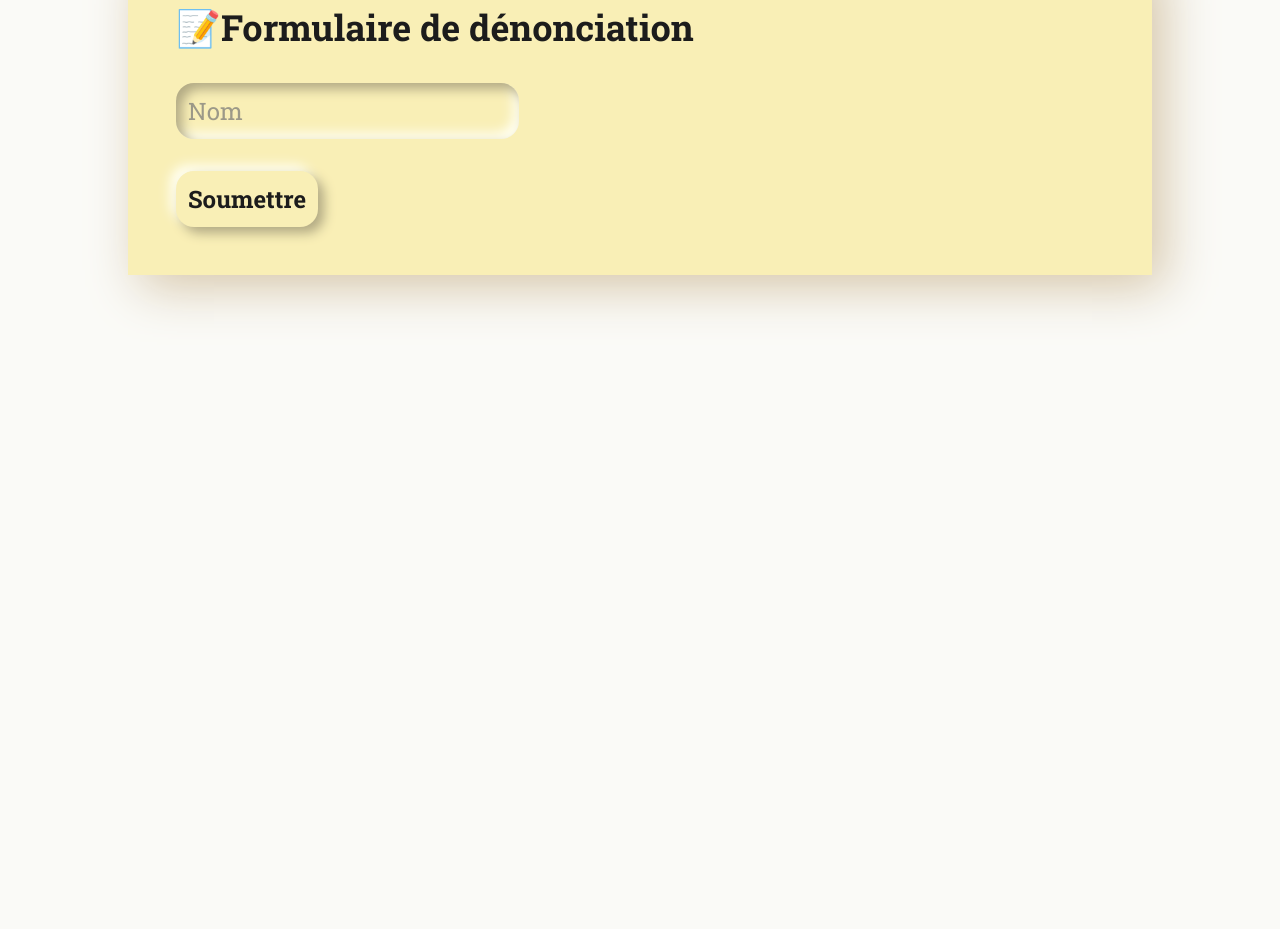
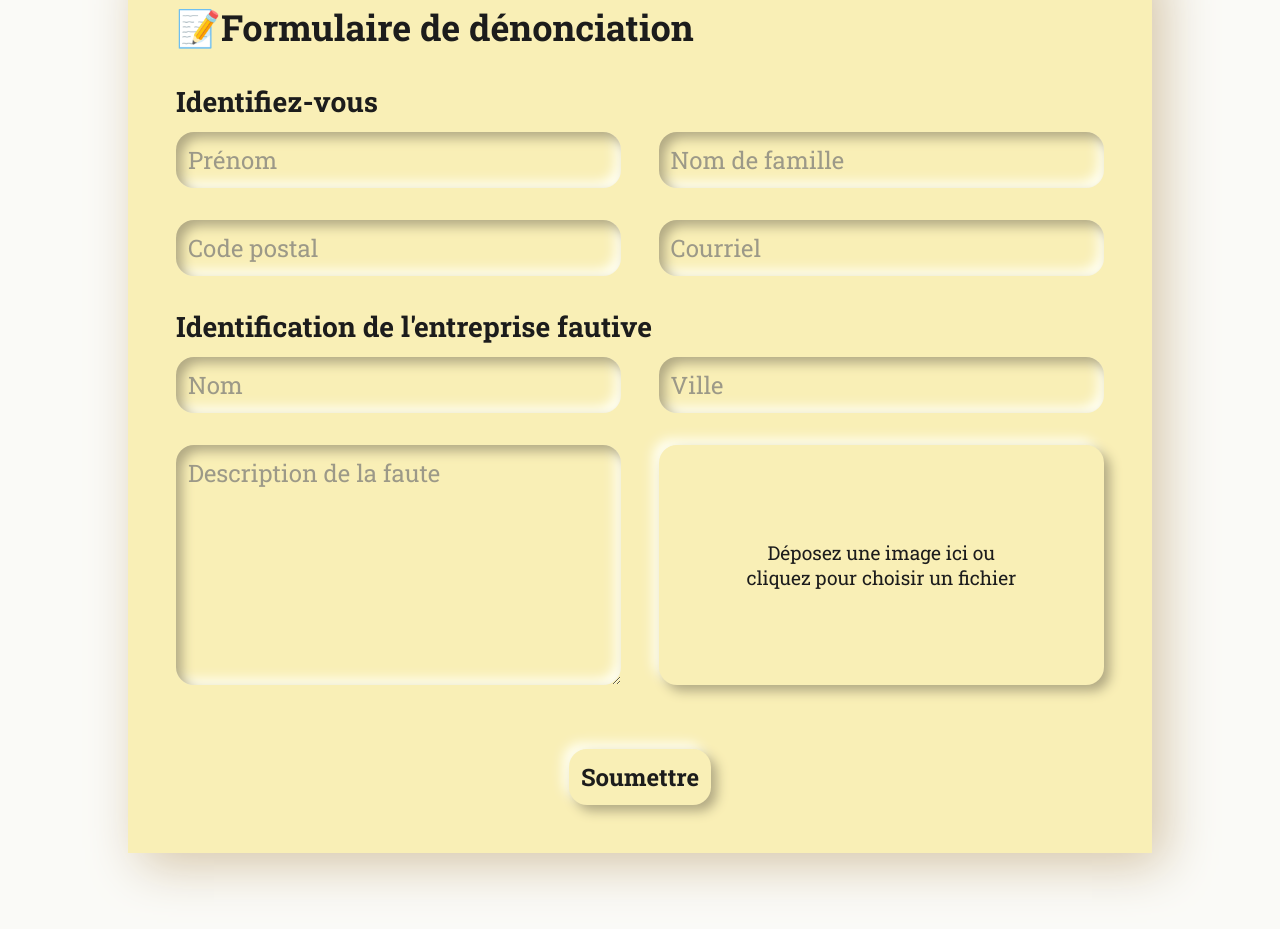
Before and after one commit to ssjbm/prixcitron, a website: page index.html in a window 1280 px wide. Shown: the part 2769-3698 px from the top of the page. Before the commit the page ends 3172 px from the top, so only its background shows below. Drawn offline with Linux system fonts and the light colour scheme.

Commit message:
Update du formulaire

```diff
--- a/index.html
+++ b/index.html
@@ -2,7 +2,7 @@
 <html lang="fr">
 <head>
     <meta charset="UTF-8">
-    <meta name="viewport" content="width=device-width, initial-scale=1.0">
+    <meta name="viewport" content="width=device-width, initial-scale=1, maximum-scale=1">
     <link rel="icon" type="image/x-icon" href="favicon.ico">
     <link rel="stylesheet" href="./styles/styles.min.css">
     <title>Prix Citron</title>
@@ -59,11 +59,39 @@
 
     <div class="row form">
         <h2>📝Formulaire de dénonciation</h2>
-<br>
-        <input type="text" placeholder="Nom">
+        <br>
+<h3>Identifiez-vous</h3>
+
+
+        <div class="dline">
+            <input type="text" placeholder="Prénom">
+            <input type="text" placeholder="Nom de famille">
+        </div>
+        <br>
+        <div class="dline">
+            <input type="text" placeholder="Code postal">
+            <input type="text" placeholder="Courriel">
+        </div>
+
+
+
+        <br>
+
+        <h3>Identification de l'entreprise fautive</h3>
+
+        <div class="dline">
+            <input type="text" placeholder="Nom">
+            <input type="text" placeholder="Ville">
+        </div>
+
+        <br>
+        <div class="dline">
+            <textarea placeholder="Description de la faute"></textarea>
+            <div class="dndfile">Déposez une image ici ou<br>cliquez pour choisir un fichier</div>
+        </div>
 
         <br><br>
-        <input type="submit" value="Soumettre">
+        <div class="sline"><input type="submit" value="Soumettre"></div>
 
     </div>
 
--- a/styles/styles.scss
+++ b/styles/styles.scss
@@ -134,7 +134,32 @@ body {
             background-color: var(--jaune-mix);
             box-shadow:  0.5rem 0.5rem 2rem var(--beige);
 
+            h3 {
+                margin-bottom: 0.5rem;
+            }
 
+            div.dline {
+                display: flex;
+                justify-content: space-between;
+                align-items: center;
+
+                input, textarea {
+                    width: 48%;
+                }
+            }
+
+            div.sline {
+                display: flex;
+                justify-content: center;
+                align-items: center;
+                text-align: center;
+                // input, textarea {
+                //     width: 48%;
+                // }
+            }
+
+
+            textarea,
             input[type="text"] {
 
                 font-size: 1rem;
@@ -148,6 +173,8 @@ body {
 
                 appearance: none;
                 -webkit-appearance: none;
+
+                width: 100%;
 
                 &::placeholder {
                     opacity: 0.7;
@@ -186,6 +213,40 @@ body {
                 }
 
             }
+
+            textarea {
+                height: 10rem;
+            }
+
+
+
+            .dndfile {
+                // background-color: red;
+                width: 48%;
+                height: 10rem;
+                display: flex;
+                align-items: center;
+                justify-content: center;
+                text-align: center;
+                font-size: 0.8rem;
+
+                border-radius: 0.75rem;
+                background: var(--jaune-mix);
+                box-shadow: 0.25rem 0.25rem 0.5rem #b1a983,
+                            -0.25rem -0.25rem 0.5rem #fffff3;
+
+                user-select: none;
+                cursor: pointer;
+                &:active {
+                    border-radius: 0.75rem;
+                    background: linear-gradient(145deg, #e4daa8, #ffffc8);
+                    box-shadow:  0.25rem 0.25rem 0.5rem #cac296,
+                                -0.25rem -0.25rem 0.5rem #ffffe0;
+                }
+
+            }
+
+
         }
 
     }
```
Also changed, not shown: styles/styles.min.css.
